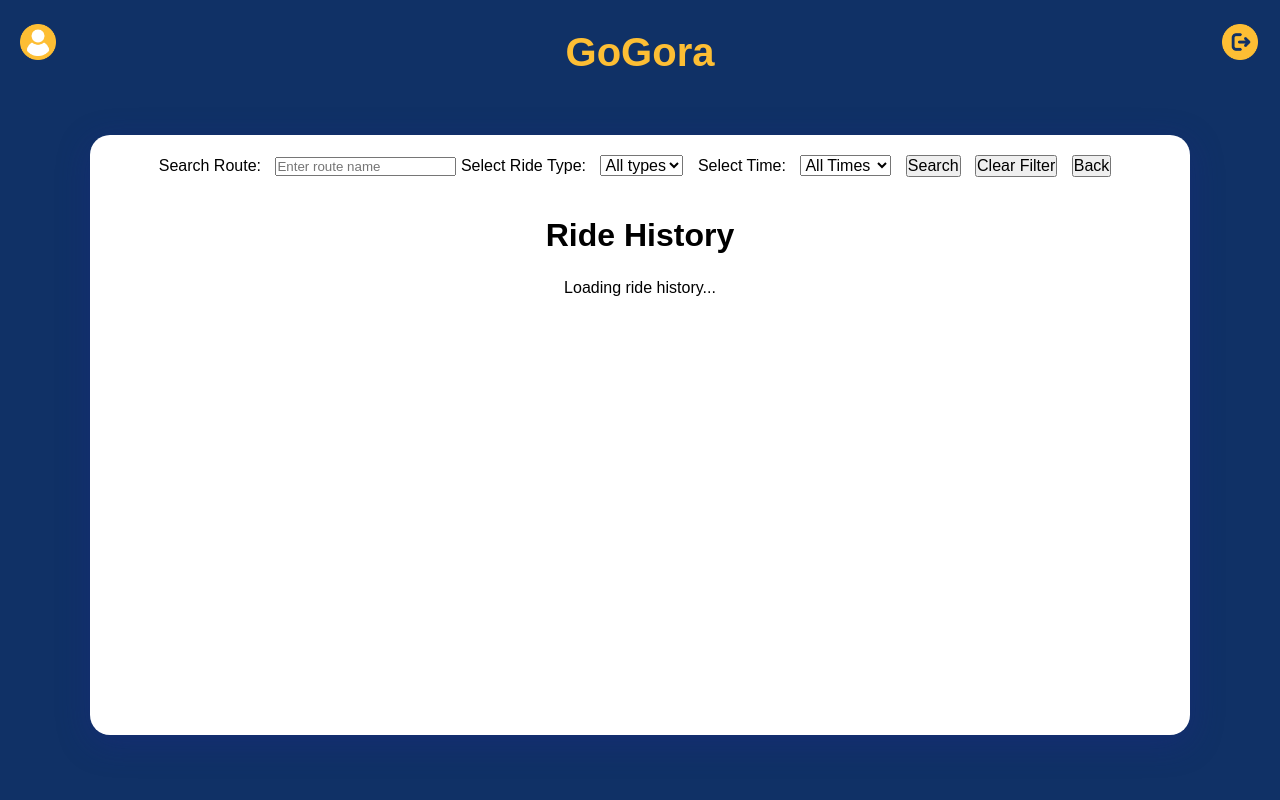
After one commit to Yzel317/GoGora-pt2, a PHP site: page /bookHistory.php in a window 1280 px wide. The commit adds this page. Run offline with PHP 8.4, Linux system fonts and the light colour scheme.

Commit message:
booking history (frontend)

```diff
--- /dev/null
+++ b/view/passenger/bookHistory.php
@@ -0,0 +1,55 @@
+<!-- Authors: Jemma Niduaza, Mark Jervin Galarce -->
+<!DOCTYPE html>
+<html lang="en">
+<head>
+    <meta charset="UTF-8">
+    <meta name="viewport" content="width=device-width, initial-scale=1.0">
+    <title>GoGora Booking</title>
+    <link rel="icon" type="image/png" href="/view/assets/favicon.png">
+    <link rel="stylesheet" href="style2.css">
+</head>
+<body id="book-bod">
+    <header class="book-head">
+        <h1>GoGora</h1>
+        <a href="#"><img src="/view/assets/profile.png" alt="Profile"></a>
+        <div class="logout-link">
+            <a href="/view/manager/manage.php"><img src="/view/assets/logout.png"></a>
+        </div>
+    </header>
+
+    <div class="book-cont">
+        <form id="filterForm">
+            <label for="route">Search Route:</label>
+            <input type="text" name="route" id="route" placeholder="Enter route name">
+
+            <label for="ride_type">Select Ride Type:</label>
+            <select name="ride_type" id="ride_type">
+                <option value="All">All types</option>
+                <option value="Jeepney">Jeepney</option>
+                <option value="Service">Service</option>
+            </select>
+
+            <label for="time">Select Time:</label>
+            <select name="time" id="time">
+                <option value="All">All Times</option>
+                <?php
+                    for ($hour = 7; $hour <= 19; $hour++) {
+                        $time_option = sprintf('%02d:00:00', $hour);
+                        $display_time = date('g:i A', strtotime($time_option));
+                        echo "<option value='$time_option'>$display_time</option>";
+                    }
+                ?>
+            </select>
+
+            <button type="submit">Search</button>
+            <button type="button" onclick="window.location.reload();">Clear Filter</button>
+            <button type="button" onclick="window.history.back();">Back</button>
+        </form>
+
+        <h1>Ride History</h1>
+        <section class="ride-list" id="rideListContainer">
+            <p>Loading ride history...</p>
+        </section>
+    </div>
+</body>
+</html>
--- a/view/passenger/booking.php
+++ b/view/passenger/booking.php
@@ -44,6 +44,7 @@
 
             <button type="submit">Search</button>
             <button type="button" onclick="window.location.reload();">Clear Filter</button>
+            <button type="button" onclick="window.location.href='bookHistory.php';">History</button>
         </form>
 
         <h1>Choose a Ride</h1>
```
